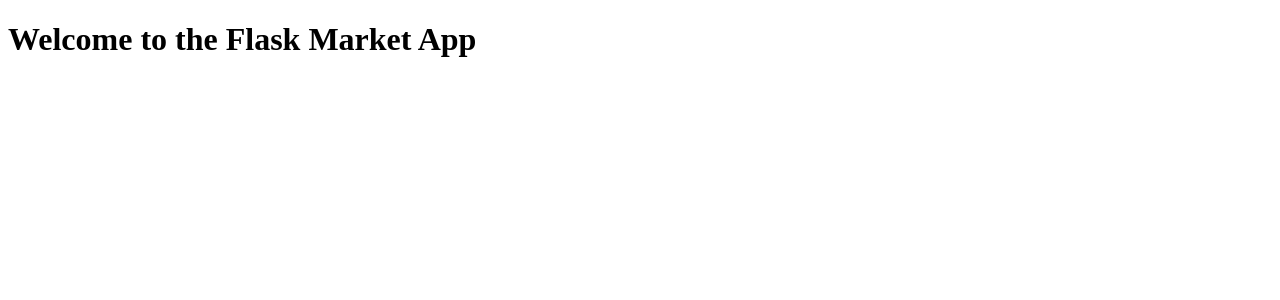
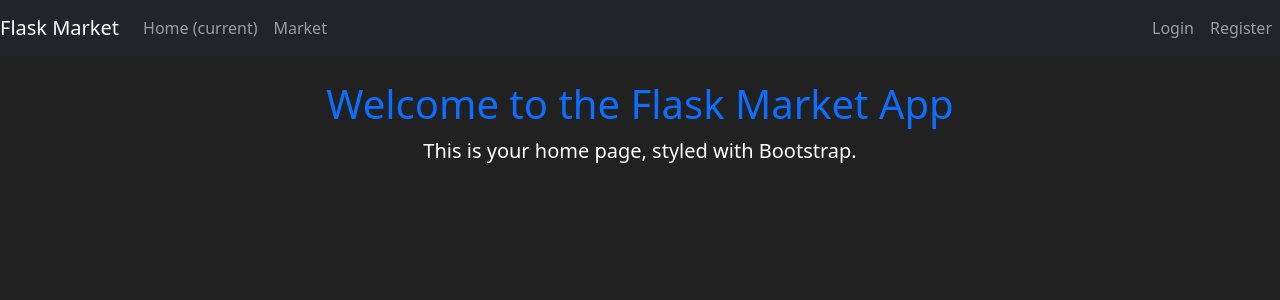
Before and after one commit to maharshiPatel9094/flask, a Flask app: page / in a window 1280 px wide. Shown: the top 300 px of the page. Run offline with Flask 3, Linux system fonts and the light colour scheme; some libraries are stand-ins or nearby versions.

Commit message:
styling and templating
adding bootstrap and navbar completed

```diff
--- a/flask_market/app.py
+++ b/flask_market/app.py
@@ -5,14 +5,15 @@
 
 # home route
 @app.route("/")
+@app.route("/home")
 def home():
     return render_template("home.html")
 
 # about route
 # dynamic route -> passing variables in the url route
-@app.route("/about/<username>")
-def about_page(username):
-    return f"This is the about route for {username}"
+# @app.route("/about/<username>")
+# def about_page(username):
+#     return f"This is the about route for {username}"
 
 # app run
 if __name__ == "__main__":
--- a/flask_market/templates/base.html
+++ b/flask_market/templates/base.html
@@ -3,9 +3,17 @@
 <head>
     <meta charset="UTF-8">
     <meta name="viewport" content="width=device-width, initial-scale=1.0">
-    <title>{% block title %}  {% endblock %}</title>
+    <title>{% block title %}{% endblock %}</title>
+    <link href="https://cdn.jsdelivr.net/npm/bootstrap@5.3.3/dist/css/bootstrap.min.css" rel="stylesheet" integrity="sha384-QWTKZyjpPEjISv5WaRU9OFeRpok6YctnYmDr5pNlyT2bRjXh0JMhjY6hW+ALEwIH" crossorigin="anonymous">
 </head>
 <body>
-    {% block content %} {% endblock %}
+    {% block content %}{% endblock %}
+    <script src="https://cdn.jsdelivr.net/npm/bootstrap@5.3.3/dist/js/bootstrap.bundle.min.js" integrity="sha384-YvpcrYf0tY3lHB60NNkmXc5s9fDVZLESaAA55NDzOxhy9GkcIdslK1eN7N6jIeHz" crossorigin="anonymous"></script>
 </body>
+<style>
+    body {
+        background-color: #212121;
+        color: white;
+    }
+</style>
 </html>
--- a/flask_market/templates/home.html
+++ b/flask_market/templates/home.html
@@ -1,7 +1,9 @@
 {% extends 'base.html' %}
 
-{% block title %}Flask_Market_app{% endblock %}
+{% block title %}Flask Market App{% endblock %}
 
 {% block content %}
-<h1>Welcome to the Flask Market App</h1>
+{% include 'navbar.html' %}
+<h1 class="text-primary text-center mt-4">Welcome to the Flask Market App</h1>
+<p class="lead text-center">This is your home page, styled with Bootstrap.</p>
 {% endblock %}
--- /dev/null
+++ b/flask_market/templates/navbar.html
@@ -0,0 +1,24 @@
+<nav class="navbar navbar-expand-md navbar-dark bg-dark">
+    <a class="navbar-brand" href="#">Flask Market</a>
+    <button class="navbar-toggler" type="button" data-toggle="collapse" data-target="#navbarNav">
+      <span class="navbar-toggler-icon"></span>
+    </button>
+    <div class="collapse navbar-collapse" id="navbarNav">
+        <ul class="navbar-nav">
+            <li class="nav-item active">
+                <a class="nav-link" href="#">Home <span class="sr-only">(current)</span></a>
+            </li>
+            <li class="nav-item">
+                <a class="nav-link" href="#">Market</a>
+            </li>
+        </ul>
+        <ul class="navbar-nav ms-auto">
+            <li class="nav-item">
+                <a class="nav-link" href="#">Login</a>
+            </li>
+            <li class="nav-item">
+                <a class="nav-link" href="#">Register</a>
+            </li>
+        </ul>
+    </div>
+</nav>
```
